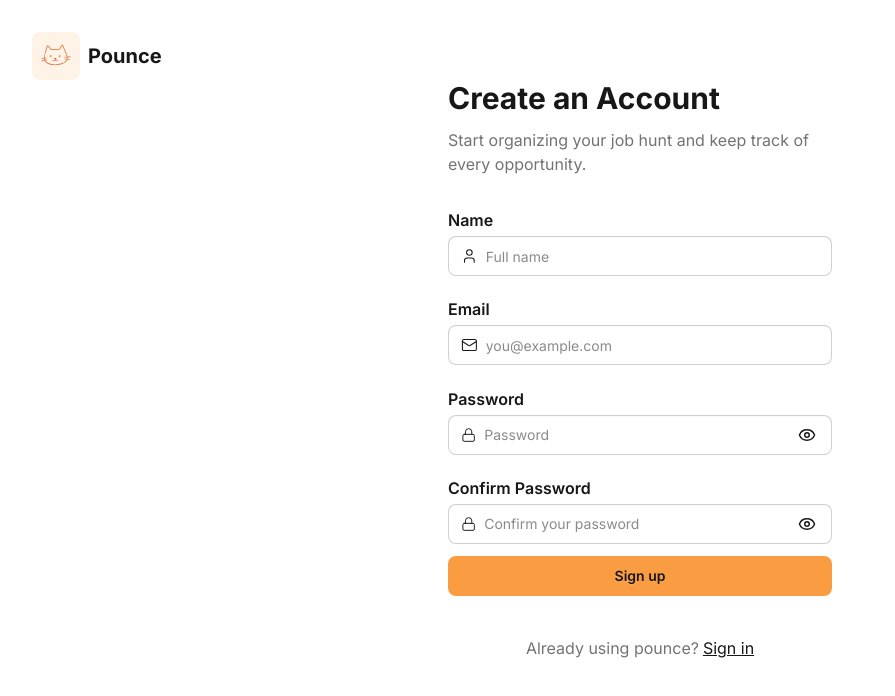
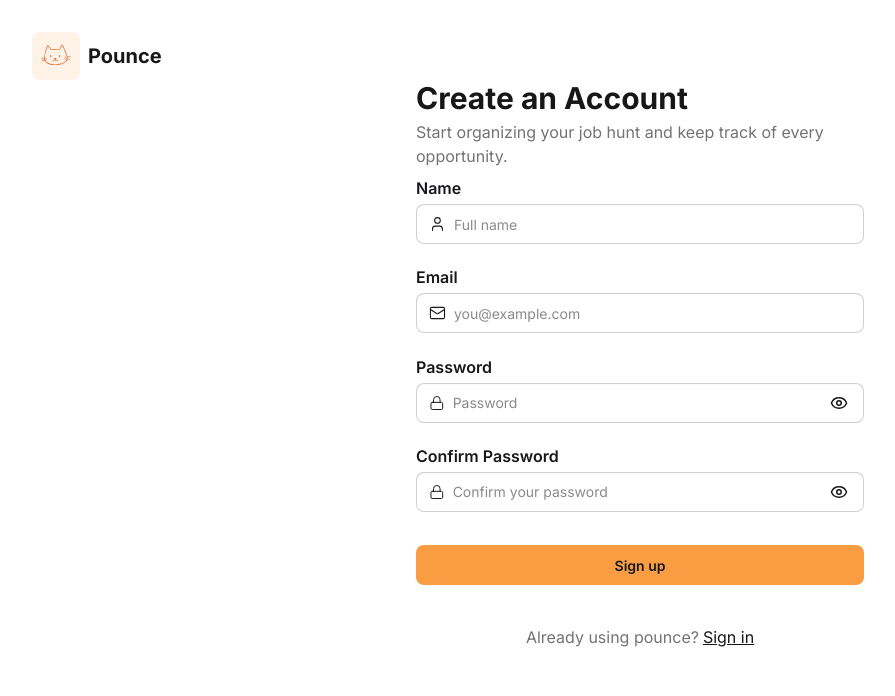
Before and after one commit to benzbarquilla/pounce, a React (Vite) app in the folder frontend/: page /register in a window 1280 px wide. Shown: the top 696 px of the page, without its empty margins (0-895 px from the left). Built offline with nearby package versions, Linux system fonts and the light colour scheme; no server answers.

Commit message:
worked on the register page + integration

```diff
--- a/frontend/src/components/InputField.jsx
+++ b/frontend/src/components/InputField.jsx
@@ -1,33 +1,38 @@
-import { useState } from "react";
-import { Link } from "react-router-dom";
+import { useState, useEffect, useRef } from "react";
 import { Eye, EyeOff } from "lucide-react";
 
 const InputField = ({
+  id,
   icon: Icon,
   hint,
-  legend,
+  error,
+  label,
   className = "",
-  showForgotPassword = false,
+  labelAction,
   ...props
 }) => {
   const [showPassword, setShowPassword] = useState(false);
   const isPassword = props.type === "password";
+  const inputRef = useRef(null);
+
+  useEffect(() => {
+    inputRef.current?.setCustomValidity(error || "");
+  });
 
   return (
     <div>
-      <div className="flex items-center">
-        <legend className="fieldset-legend text-base text-heading pt-0">
-          {legend}
-        </legend>
-        {showForgotPassword && (
-          <Link to="/forgot-password" className="text-base text-body pt-0">
-            Forgot Password?
-          </Link>
-        )}
+      <div className="flex items-center justify-between">
+        <label htmlFor={id} className="fieldset-legend pt-0 text-base">
+          {label}
+        </label>
+        {labelAction}
       </div>
+
       <label className={`input validator w-full rounded-lg ${className}`}>
         {Icon && <Icon strokeWidth={1.5} size={18} />}
         <input
+          id={id}
+          ref={inputRef}
           {...props}
           type={isPassword && showPassword ? "text" : props.type}
         />
--- a/frontend/src/pages/Login.jsx
+++ b/frontend/src/pages/Login.jsx
@@ -27,7 +27,8 @@ const Login = () => {
 
             <form className="flex flex-col mt-8">
               <InputField
-                legend="Email"
+                id="email"
+                label="Email"
                 icon={Mail}
                 type="email"
                 name="email"
@@ -37,15 +38,23 @@ const Login = () => {
               />
 
               <InputField
-                legend="Password"
+                id="password"
+                label="Password"
+                labelAction={
+                  <Link
+                    to="/forgot-password"
+                    className="text-base text-body pt-0"
+                  >
+                    Forgot Password?
+                  </Link>
+                }
                 icon={Lock}
                 type="password"
                 name="password"
                 required
-                minLength={6}
+                minLength={8}
                 placeholder="Password"
                 hint="Must be at least 8 characters"
-                showForgotPassword
               />
 
               <Button
--- a/frontend/src/pages/Register.jsx
+++ b/frontend/src/pages/Register.jsx
@@ -2,8 +2,51 @@ import { Link } from "react-router-dom";
 import { User, Mail, Lock } from "lucide-react";
 import InputField from "../components/InputField";
 import Button from "../components/Button";
+import Mascot from "../assets/mascot/happy.svg";
+import { useState } from "react";
+import api from "../services/api";
+const Register = () => {
+  const [formData, setFormData] = useState({
+    name: "",
+    email: "",
+    password: "",
+    confirmPassword: "",
+  });
 
-const Register = () => {
+  const [serverError, setServerError] = useState("");
+  const [loading, setLoading] = useState(false);
+  const [registered, setRegistered] = useState(false);
+  const passwordsMatch = formData.password === formData.confirmPassword;
+
+  const handleChange = (e) => {
+    setFormData({ ...formData, [e.target.name]: e.target.value });
+  };
+
+  const handleSubmit = async (e) => {
+    e.preventDefault();
+    if (!passwordsMatch) return;
+    setServerError("");
+    setLoading(true);
+
+    try {
+      await api.post("/auth/register", {
+        name: formData.name,
+        email: formData.email,
+        password: formData.password,
+      });
+      setRegistered(true);
+    } catch (err) {
+      setServerError(
+        err.response?.data?.message ||
+          (err.response
+            ? "Registration failed. Try again."
+            : "Cannot reach the server. Please try again."),
+      );
+    } finally {
+      setLoading(false);
+    }
+  };
+
   return (
     <div className="min-h-screen flex p-8">
       <div className="flex-1 flex flex-col">
@@ -17,68 +60,110 @@ const Register = () => {
 
         {/* Form Container */}
         <div className="flex justify-center">
-          <div className="basis-sm">
-            <h1 className="text-3xl text-heading font-bold">
-              Create an Account
-            </h1>
-            <p className="text-base text-body mt-3 font-normal">
+          <div className="basis-md">
+            {registered ? (
+              <div className="flex flex-col bg-red">
+                <div className="flex justify-center">
+                  <img
+                    src={Mascot}
+                    alt="Pounce Mascot"
+                    className="w-100 h-auto  object-contain"
+                  />
+                </div>
+                <h2 className="text-4xl text-center font-bold">
+                  Registration Successful!
+                </h2>
+                <p className="mt-2 text-xl text-body text-center">
+                  You can now sign in with {formData.email}.
+                </p>
+                <Link
+                  to="/login"
+                  className="underline text-brand text-center text-xl "
+                >
+                  Go to login
+                </Link>
+              </div>
+            ) : (
+              <div>
+                <h1 className="text-3xl font-bold">Create an Account</h1>
+                <p className="text-base text-body mt-1 font-normal">
                   Start organizing your job hunt and keep track of every
                   opportunity.
                 </p>
-
-            <form className="flex flex-col mt-8">
+                <form onSubmit={handleSubmit} className="flex flex-col mt-2">
                   <InputField
-                legend="Name"
+                    id="name"
+                    label="Name"
                     icon={User}
                     name="name"
+                    required
                     placeholder="Full name"
-                minLength={2}
+                    minLength={3}
                     hint="Must be 3 to 30 characters"
+                    value={formData.name}
+                    onChange={handleChange}
                   />
                   <InputField
-                legend="Email"
+                    id="email"
+                    label="Email"
                     icon={Mail}
                     type="email"
                     name="email"
                     required
                     placeholder="you@example.com"
                     hint="Enter a valid email address"
+                    value={formData.email}
+                    onChange={handleChange}
                   />
 
                   <InputField
-                legend="Password"
+                    id="password"
+                    label="Password"
                     icon={Lock}
                     type="password"
                     name="password"
                     required
-                minLength={6}
+                    minLength={8}
                     placeholder="Password"
+                    autoComplete="new-password"
                     hint="Must be at least 8 characters"
+                    value={formData.password}
+                    onChange={handleChange}
                   />
 
                   <InputField
-                legend="Confirm Password"
+                    id="confirm-password"
+                    label="Confirm Password"
                     icon={Lock}
                     type="password"
                     name="confirmPassword"
+                    required
                     placeholder="Confirm your password"
                     autoComplete="new-password"
-                required
+                    hint="Passwords must match"
+                    error={passwordsMatch ? "" : "Passwords must match"}
+                    value={formData.confirmPassword}
+                    onChange={handleChange}
                   />
 
-              <Button
-                type="submit"
-                className="mt-3 rounded-lg text-heading bg-brand border-none shadow-none"
-              >
-                Sign up
+                  {serverError && (
+                    <p role="alert" className="text-sm text-error">
+                      {serverError}
+                    </p>
+                  )}
+
+                  <Button type="submit" loading={loading} className="mt-3">
+                    {loading ? "Creating account..." : "Sign up"}
                   </Button>
                 </form>
                 <div className="flex justify-center gap-1 mt-10">
                   <p className="text-body">Already using pounce?</p>
-              <Link to="/login" className="text-header underline">
+                  <Link to="/login" className="text-heading underline">
                     Sign in
                   </Link>
                 </div>
+              </div>
+            )}
           </div>
         </div>
       </div>
```
Lines whose indentation alone changed are shown as unchanged.
